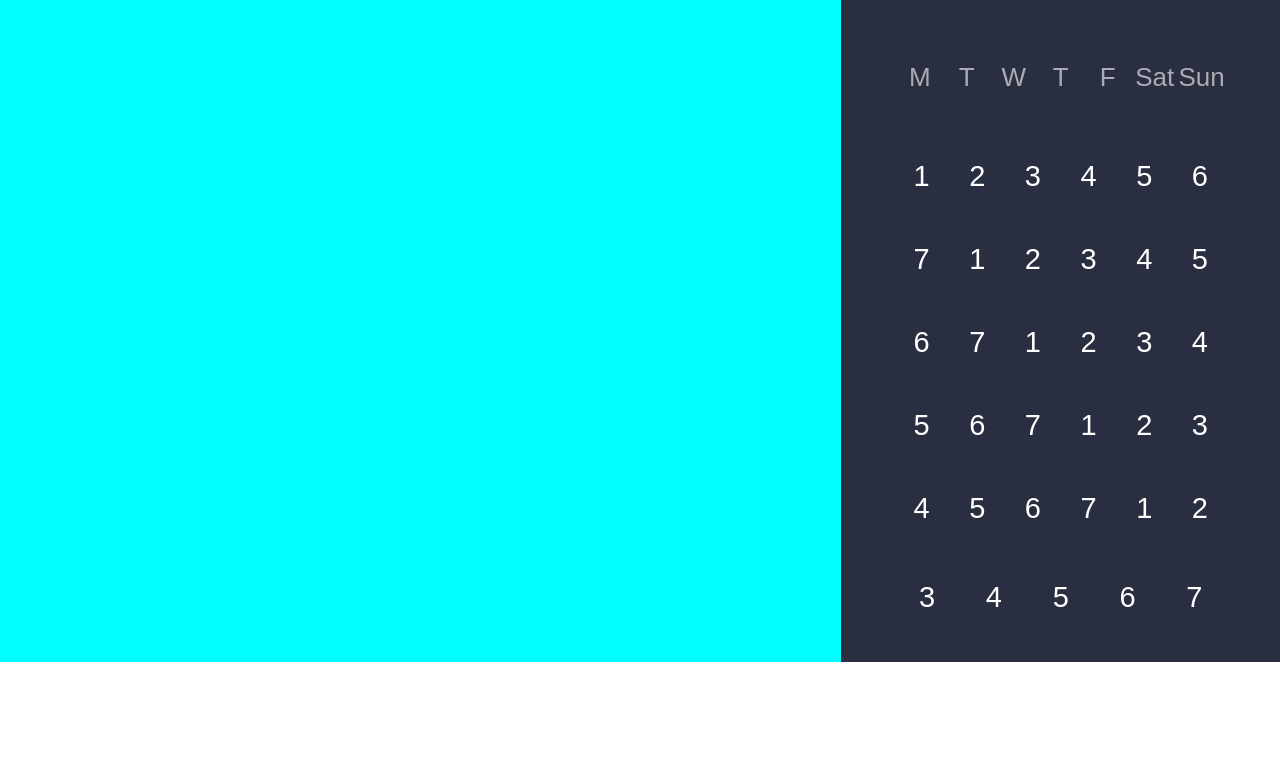
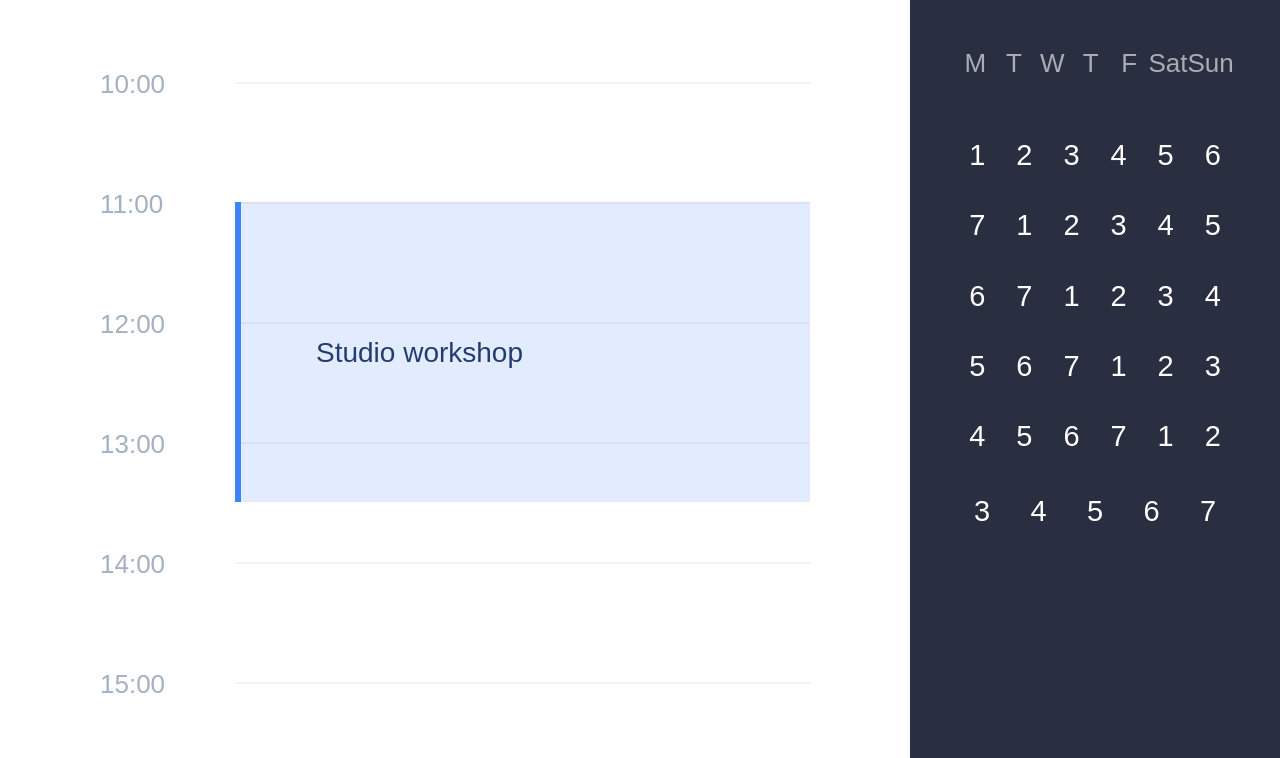
Before and after one commit to bcherepakha/fe2809, a website: page Lesson3/calendar.html in a window 1280 px wide. Shown: the part 138-896 px from the top of the page. Before the commit the page ends 800 px from the top, so only its background shows below. Drawn offline with Linux system fonts and the light colour scheme; a web font is replaced by a local one.

Commit message:
Lesson 4

```diff
--- a/Lesson3/calendar.html
+++ b/Lesson3/calendar.html
@@ -9,7 +9,45 @@
     <title>Calendar</title>
 </head>
 <body>
-    <main class="main"></main>
+    <main class="main">
+        <div class="main-body">
+            <ul class="hours">
+                <li class="hour">
+                    <span>09:00</span>
+                </li>
+                <li class="hour">
+                    <span>10:00</span>
+                </li>
+                <li class="hour">
+                    <span>11:00</span>
+                </li>
+                <li class="hour">
+                    <span>12:00</span>
+                </li>
+                <li class="hour">
+                    <span>13:00</span>
+                </li>
+                <li class="hour">
+                    <span>14:00</span>
+                </li>
+                <li class="hour">
+                    <span>15:00</span>
+                </li>
+                <li class="hour">
+                    <span>16:00</span>
+                </li>
+                <li class="hour">
+                    <span>17:00</span>
+                </li>
+                <li class="hour">
+                    <span>18:00</span>
+                </li>
+            </ul>
+            <div class="event event--finance" style="height: calc(2.5*var(--hour-height)); top: calc(2*var(--hour-height));">
+                Studio workshop
+            </div>
+        </div>
+    </main>
     <aside class="aside">
         <div class="calendar aside__section">
             <div class="calendar__header">
--- a/Lesson3/style.css
+++ b/Lesson3/style.css
@@ -50,10 +50,12 @@ body {
 }
 
 .main {
-    background-color: cyan;
     flex-grow: 1535;
     flex-shrink: 0;
     flex-basis: 0;
+
+    box-sizing: border-box;
+    padding: 100px;
 }
 
 .aside {
@@ -238,3 +240,70 @@ body {
     outline: none;
     background-color: rgba(60, 130, 249, 1);
 }
+
+.main {
+    --hour-height: 120px;
+    --left-space: 135px;
+}
+
+.main-body {
+    position: relative;
+}
+
+.hours {
+    display: flex;
+    flex-direction: column;
+    margin: 0;
+    padding: 0;
+    list-style: none;
+}
+
+.hour {
+    flex-basis: var(--hour-height);
+    flex-grow: 0;
+    flex-shrink: 0;
+    border-top: 2px solid #F3F3F3;
+    margin-left: var(--left-space);
+
+    box-sizing: border-box;
+
+    position: relative;
+}
+
+.hour span {
+    position: absolute;
+    top: 0;
+    left: calc(-1*var(--left-space));
+
+    transform: translateY(-50%);
+
+    font-style: normal;
+    font-weight: 500;
+    font-size: 2.6rem;
+    line-height: 3rem;
+
+    color: #A4B0C3;
+}
+
+.event {
+    position: absolute;
+    top: 0;
+    left: var(--left-space);
+
+    display: flex;
+    justify-content: flex-start;
+    align-items: center;
+
+    font-size: 2.8rem;
+    line-height: 3.3rem;
+
+    width: calc(100% - var(--left-space));
+    padding-left: 75px;
+
+    box-sizing: border-box;
+
+    color: #243D6F;
+
+    background: rgba(61, 131, 249, 0.15);
+    border-left: 6px solid #3D83F9;
+}
--- a/Lesson4/style.css
+++ b/Lesson4/style.css
@@ -0,0 +1,105 @@
+.first {
+    display: flex;
+    flex-wrap: wrap;
+}
+
+.first .colored {
+    flex: 1 0 50%;
+}
+
+.second {
+    display: flex;
+}
+.second .colored {
+    flex: 1 0 0;
+}
+
+@media (min-width: 768px) {
+    .fourth,
+    .fifth
+    {
+        display: flex;
+        flex-wrap: wrap;
+    }
+
+    .fourth .colored,
+    .fifth .colored
+    {
+        flex-basis: 40%;
+        flex-grow: 1;
+    }
+}
+
+@media (min-width: 960px) {
+    .third {
+        display: flex;
+    }
+
+    .third .colored {
+        flex: 1 0 0;
+    }
+
+    .fourth {
+        flex-wrap: nowrap;
+    }
+
+    .fourth .colored {
+        flex-basis: 30%;
+        flex-grow: 1;
+    }
+
+    .fourth .colored:nth-child(2) {
+        flex-grow: 0;
+    }
+}
+
+@media (min-width: 1200px) {
+    .third {
+        flex-wrap: wrap;
+    }
+
+    .third .colored {
+        flex-basis: 50%;
+    }
+
+    .fifth {
+        justify-content: center;
+    }
+
+    .fifth .colored {
+        flex-basis: 33%;
+        flex-grow: 0;
+    }
+}
+
+@media (min-width: 1800px) {
+    .first {
+        flex-wrap: nowrap;
+    }
+
+    .first .colored {
+        flex-basis: 20%;
+    }
+
+    .third .colored {
+        flex-basis: 25%;
+        flex-grow: 0;
+    }
+
+    .fourth .colored {
+        flex-basis: 25%;
+        flex-grow: 0;
+    }
+
+    .fourth .colored:last-child {
+        flex-grow: 1;
+    }
+
+    .fifth {
+        flex-wrap: nowrap;
+    }
+
+    .fifth .colored {
+        flex: 1 0 0;
+    }
+}
```
Also changed, not shown: Lesson1/index.css (+37 -0 lines), Lesson4/index.html (+7 -0 lines).
